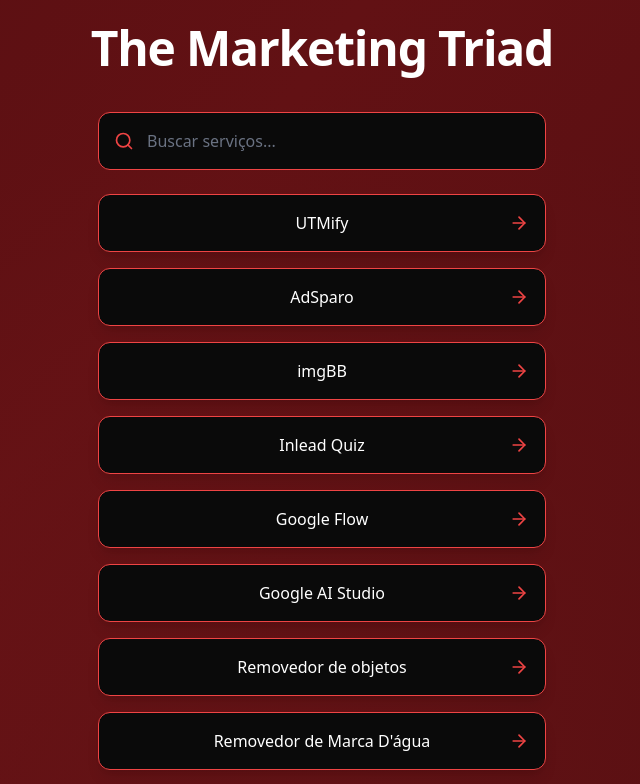
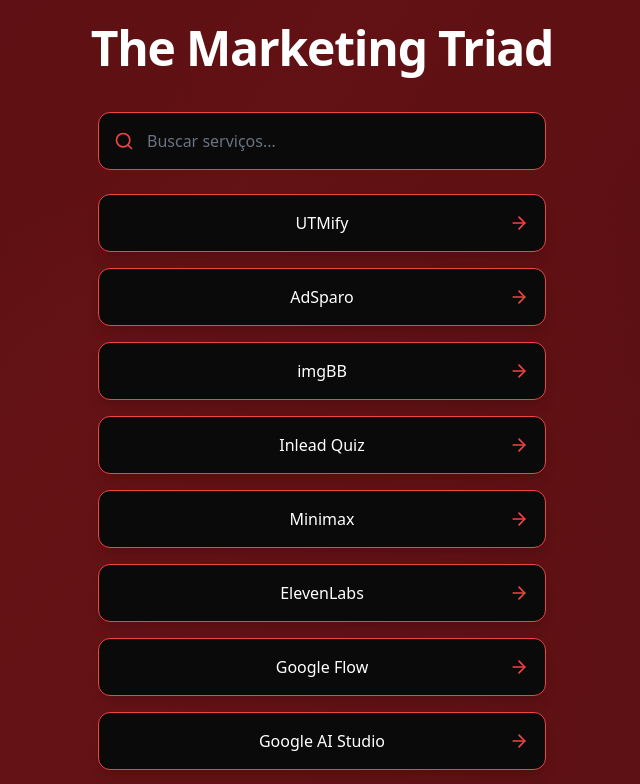
Before and after one commit to lucasfdrosa07-ship-it/hublink, a React (Vite) app: page / in a window 1280 px wide. Shown: the top 784 px of the page, without its empty margins (318-958 px from the left). Built offline with nearby package versions, Linux system fonts and the light colour scheme.

Commit message:
Update App.tsx

```diff
--- a/src/App.tsx
+++ b/src/App.tsx
@@ -12,6 +12,8 @@
   { label: "AdSparo", url: "https://adsparo.com/overview/login.php" },
   { label: "imgBB", url: "https://imgbb.com/" },
   { label: "Inlead Quiz", url: "https://inlead.digital/dashboard/" },
+  { label: "Minimax", url: "https://www.minimax.io/audio" },
+  { label: "ElevenLabs", url: "https://elevenlabs.io/app/home" },
   { label: "Google Flow", url: "https://labs.google/fx/pt/tools/flow" },
   { label: "Google AI Studio", url: "https://aistudio.google.com/" },
   { label: "Removedor de objetos", url: "https://cleanup.pictures/" },
```
